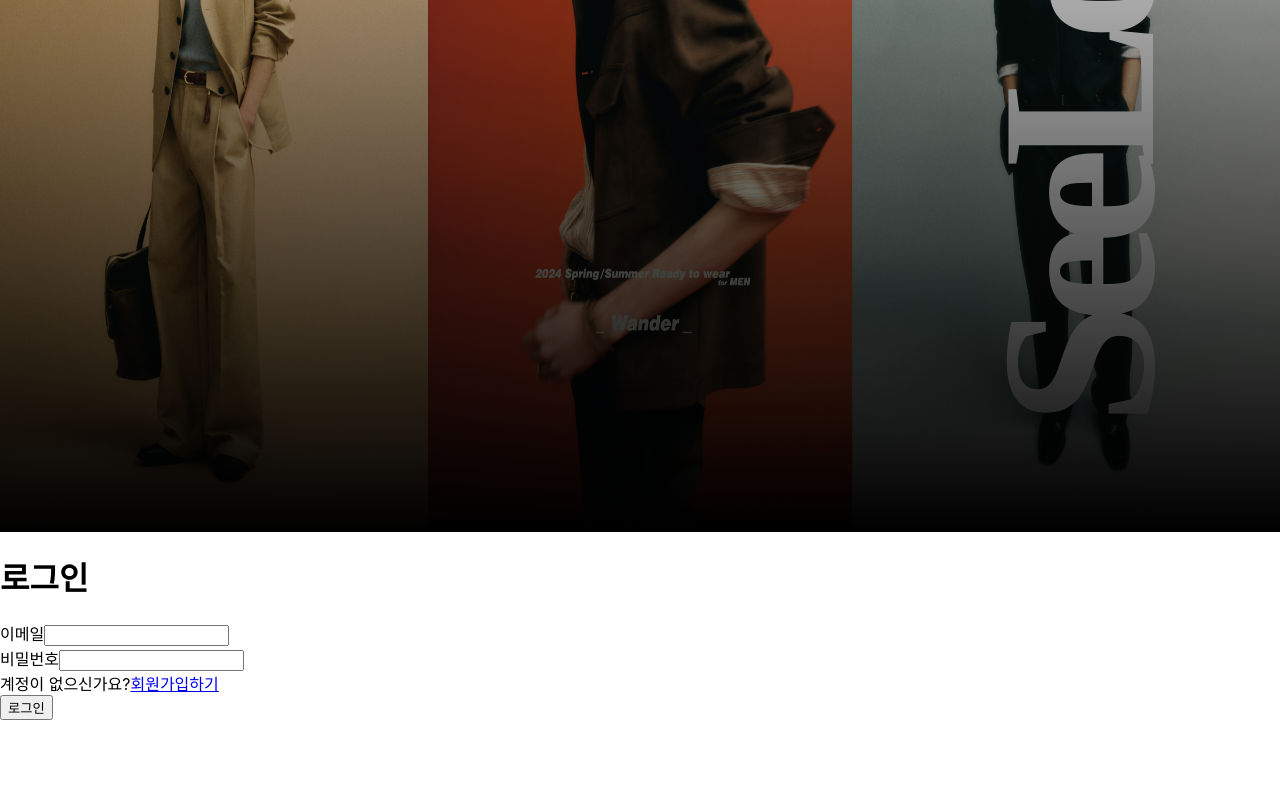
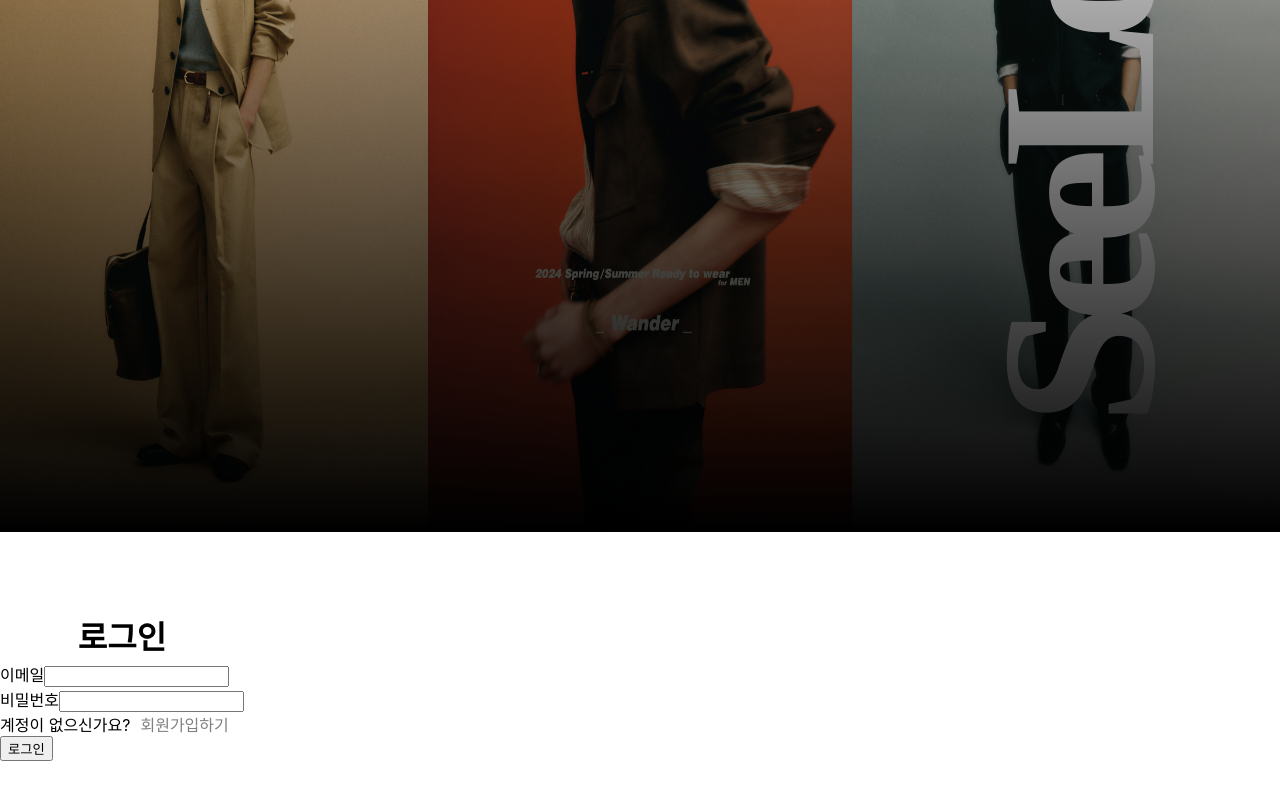
Before and after one commit to Jinviz/SeeLook, a React (Create React App) app: page / in a window 1280 px wide. Shown: the part 268-1068 px from the top of the page. Before the commit the page ends 988 px from the top, so only its background shows below. Built offline with nearby package versions, Linux system fonts and the light colour scheme; no server answers.

Commit message:
modify: add css dir, signup router

```diff
--- a/src/App.js
+++ b/src/App.js
@@ -5,11 +5,14 @@ import LoginPage from "./components/Login";
 import ImageUploadPage from "./pages/imageupload";
 import MainPage from "./pages/main";
 import Lookbook from "./pages/lookbook";
+import SignupPage from "./components/Signup";
+
 function App() {
   return (
     <Layout>
       <Routes>
         <Route path="/" element={<LoginPage />} />
+        <Route path="/Signup" element={<SignupPage />} />
         <Route path="/ImageUpload" element={<ImageUploadPage />} />
         <Route path="/Main" element={<MainPage />} />
         <Route path="/lookbook" element={<Lookbook />} />
--- a/src/components/Login.js
+++ b/src/components/Login.js
@@ -3,6 +3,7 @@ import { Link, useNavigate } from "react-router-dom";
 import { toast } from "react-toastify";
 import { app } from "../firebaseApp";
 import { getAuth, signInWithEmailAndPassword } from "firebase/auth";
+import "../css/Login.css";
 
 export default function Login() {
   const [error, setError] = useState("");
--- a/src/components/Signup.js
+++ b/src/components/Signup.js
@@ -108,7 +108,7 @@ export default function Signup() {
       )}
       <div className="form__block">
         계정이 이미 있으신가요?
-        <Link to="/login" className="form__link">
+        <Link to="/" className="form__link">
           로그인하기
         </Link>
       </div>
--- /dev/null
+++ b/src/css/Login.css
@@ -0,0 +1,33 @@
+.form--lg {
+    min-height: 70vh;
+    margin-top: 10vh;
+  }
+
+  .form__title {
+    text-align: center;
+    margin-bottom: 4px;
+  }
+
+  .form__link {
+    margin-left: 10px;
+    text-decoration: none;
+    color: gray;
+  }
+
+  .form__link:hover,
+  .form__link:focus {
+    color: black;
+  }
+
+  .form__error {
+    color: red;
+  }
+
+  .form select {
+    border: 1px solid lightgray;
+    max-width: 680px;
+    height: 40px;
+    padding: 0px 20px;
+    font-size: 16px;
+    border-radius: 0.3rem;
+  }
--- a/src/pages/signup/index.js
+++ b/src/pages/signup/index.js
@@ -3,7 +3,7 @@ import Signup from "../../components/Signup";
 export default function SignupPage() {
   return (
     <>
-      <Signup/>
+      <Signup />
     </>
   );
 }
```
